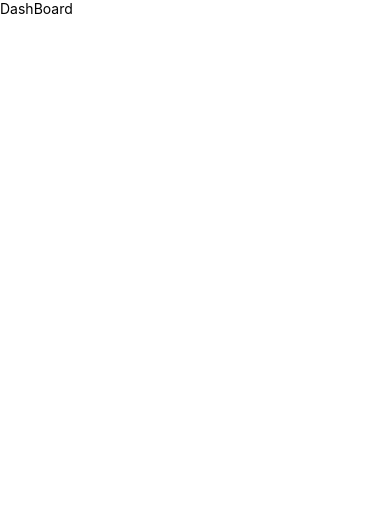
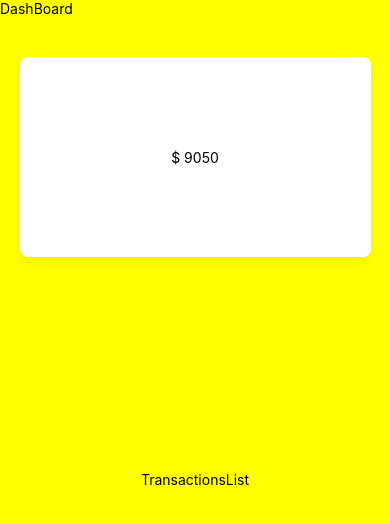
Before and after one commit to Rukmoni/wallet, a React Native app: screen / in a window 390 px wide. Shown: the top 524 px of the page. Built offline with nearby package versions, Linux system fonts and the light colour scheme.

Commit message:
imp:walletCard

```diff
--- /dev/null
+++ b/src/components/index.ts
@@ -0,0 +1,3 @@
+import WalletCard from './walletCard';
+import TransactionList from './transactionList';
+export {WalletCard,TransactionList};
--- /dev/null
+++ b/src/components/transactionList.tsx
@@ -0,0 +1,39 @@
+import React from 'react';
+import {View, Text, StyleSheet} from 'react-native';
+import {useAppSelector} from '../reduxStore/reduxHooks';
+import {currencyFormatter} from '../utils/helpers'
+
+const TransactionsList = () => {
+  const walletState = useAppSelector(state => state.wallet);
+  return (
+    <View style={styles.container}>
+     <Text>TransactionsList</Text>
+    </View>
+  );
+};
+
+const styles = StyleSheet.create({
+  container: {
+    flex: 1,
+    marginTop: 40,
+    alignItems: 'center',
+  },
+  card: {
+    width: '90%',
+    height: 200,
+    backgroundColor: 'white',
+    borderRadius: 8,
+
+    shadowColor: '#00000021',
+    shadowOffset: {
+      width: 0,
+      height: 6,
+    },
+    shadowOpacity: 0.37,
+    shadowRadius: 7.49,
+    elevation: 12,
+    justifyContent: 'center',
+    alignItems: 'center',
+  },
+});
+export default TransactionsList;
--- /dev/null
+++ b/src/components/walletCard.tsx
@@ -0,0 +1,41 @@
+import React from 'react';
+import {View, Text, StyleSheet} from 'react-native';
+import {useAppSelector} from '../reduxStore/reduxHooks';
+import {currencyFormatter} from '../utils/helpers'
+
+const WalletCard = () => {
+  const walletState = useAppSelector(state => state.wallet);
+  return (
+    <View style={styles.container}>
+      <View style={styles.card}>
+        <Text>{currencyFormatter(walletState.walletTotal)}</Text>
+      </View>
+    </View>
+  );
+};
+
+const styles = StyleSheet.create({
+  container: {
+    flex: 1,
+    marginTop: 40,
+    alignItems: 'center',
+  },
+  card: {
+    width: '90%',
+    height: 200,
+    backgroundColor: 'white',
+    borderRadius: 8,
+
+    shadowColor: '#00000021',
+    shadowOffset: {
+      width: 0,
+      height: 6,
+    },
+    shadowOpacity: 0.37,
+    shadowRadius: 7.49,
+    elevation: 12,
+    justifyContent: 'center',
+    alignItems: 'center',
+  },
+});
+export default WalletCard;
--- a/src/reduxStore/walletSlice.ts
+++ b/src/reduxStore/walletSlice.ts
@@ -17,8 +17,11 @@ interface walletState {
 const initialState: walletState = {
   value: 0,
   transactions: [],
+  walletTotal: 0,
   creditsTotal: 0,
   debitsTotal: 0,
+  credits: [],
+  debits: [],
 };
 function getValues(trans: Transaction[]) {
   let transactions = trans;
@@ -26,7 +29,15 @@ function getValues(trans: Transaction[]) {
   let debits = transactions.filter(trans => trans.type === 'debit');
   let creditsTotal = credits.reduce((a, b) => a + b.itemAmount, 0);
   let debitsTotal = debits.reduce((a, b) => a + b.itemAmount, 0);
-  return {transactions, credits, debits, creditsTotal, debitsTotal};
+  let walletTotal = transactions.reduce((a, b) => a + b.itemAmount, 0);
+  return {
+    transactions,
+    credits,
+    debits,
+    creditsTotal,
+    debitsTotal,
+    walletTotal,
+  };
 }
 export const walletSlice = createSlice({
   name: 'wallet',
--- a/src/screens/dashBoard.tsx
+++ b/src/screens/dashBoard.tsx
@@ -1,7 +1,8 @@
 import React, {useEffect} from 'react';
-import {View, Text} from 'react-native';
+import {View, Text, StyleSheet} from 'react-native';
 import {useAppDispatch} from '../reduxStore/reduxHooks';
 import {getTranscations} from '../reduxStore/walletSlice';
+import {WalletCard, TransactionList} from '../components';
 
 const DashBoard = () => {
   const dispatch = useAppDispatch();
@@ -10,9 +11,17 @@ const DashBoard = () => {
   }, [dispatch]);
 
   return (
-    <View>
+    <View style={styles.container}>
       <Text>DashBoard</Text>
+      <WalletCard />
+      <TransactionList />
     </View>
   );
 };
+const styles = StyleSheet.create({
+  container: {
+    flex: 1,
+    backgroundColor: 'yellow',
+  },
+});
 export default DashBoard;
--- /dev/null
+++ b/src/utils/helpers.ts
@@ -0,0 +1,3 @@
+export function currencyFormatter(val: number) {
+    return "$ "+val;
+}
```
